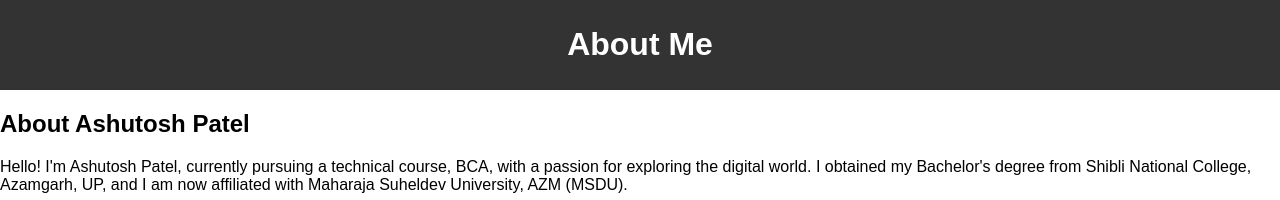
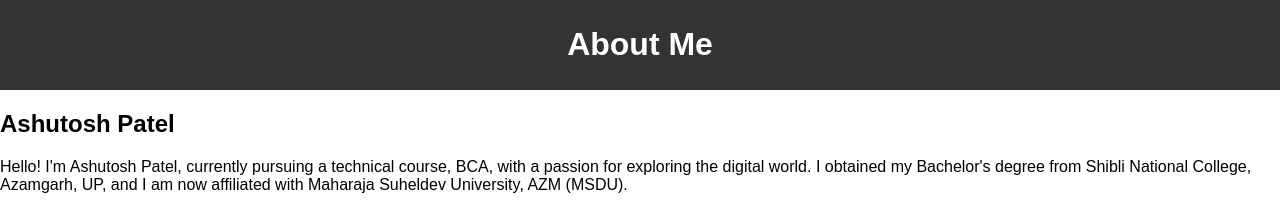
Before and after one commit to Ashutoshpatel9211/OCTANET_APRIL, a plain HTML site: page aboutme.html in a window 1280 px wide. Shown: the top 200 px of the page. Drawn offline with Linux system fonts and the light colour scheme.

Commit message:
Update aboutme.html

```diff
--- a/aboutme.html
+++ b/aboutme.html
@@ -13,7 +13,7 @@
 
     <div class="main-content">
         <div class="about-left">
-            <h2>About Ashutosh Patel</h2>
+            <h2>Ashutosh Patel</h2>
             <p>Hello! I'm Ashutosh Patel, currently pursuing a technical course, BCA, with a passion for exploring the digital world. I obtained my Bachelor's degree from Shibli National College, Azamgarh, UP, and I am now affiliated with Maharaja Suheldev University, AZM (MSDU).</p>
 
             <p>Feel free to reach out to me via email at ashutoshpatel276001@gmail.com or by phone at XXX-XXX-XXXX. Let's connect and share our enthusiasm for technology!</p>
```
